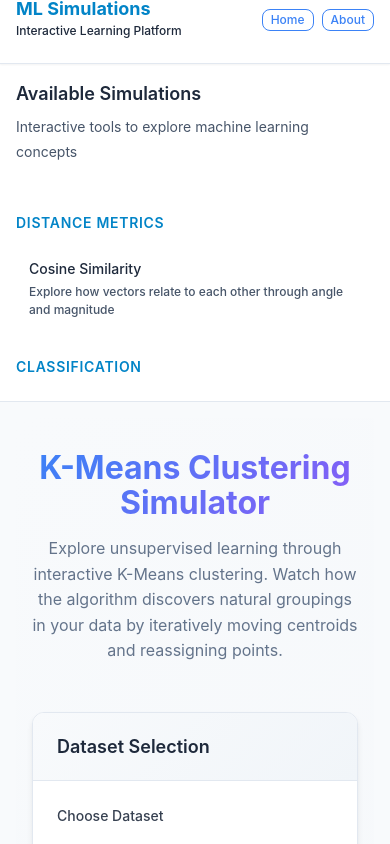
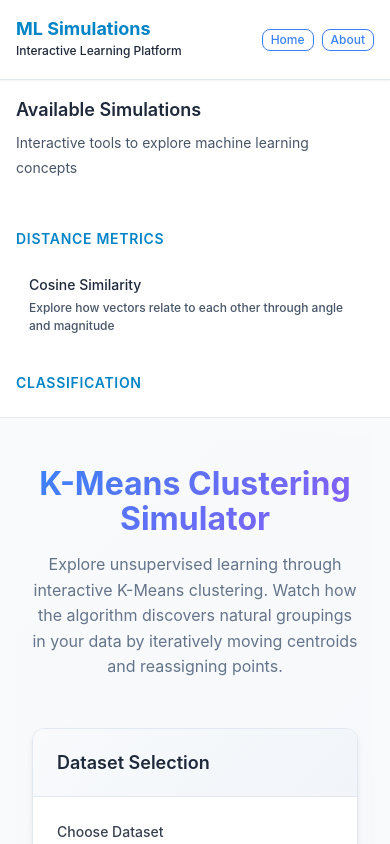
Before and after one commit to untwist/AI4C, a React (Vite) app in the folder ml-simulations/: page /AI4C/kmeans-clustering in a window 390 px wide. Shown: the top 844 px of the page. Built offline with nearby package versions, Linux system fonts and the light colour scheme.

Commit message:
Refactor Header component: Update CSS for improved layout and responsiveness, adjust header height, and streamline JSX structure for better readability.

```diff
--- a/ml-simulations/src/components/Header.css
+++ b/ml-simulations/src/components/Header.css
@@ -6,11 +6,23 @@
     position: sticky;
     top: 0;
     z-index: 100;
+    display: flex;
+    align-items: center;
+}
+
+.header .container {
+    width: 100%;
+    padding: var(--space-4) var(--space-4);
+    display: flex;
+    align-items: center;
+    justify-content: space-between;
 }
 
 .header-logo {
     text-decoration: none;
     color: inherit;
+    display: flex;
+    flex-direction: column;
 }
 
 .header-logo h1 {
@@ -31,7 +43,10 @@
 
 @media (max-width: 768px) {
     .header .container {
-        padding: 0 var(--space-4);
+        padding: var(--space-3) var(--space-4);
+        display: flex;
+        align-items: center;
+        justify-content: space-between;
     }
 
     .header-logo h1 {
--- a/ml-simulations/src/components/Header.tsx
+++ b/ml-simulations/src/components/Header.tsx
@@ -7,7 +7,6 @@ const Header: React.FC = () => {
     return (
         <header className="header">
             <div className="container">
-                <div className="flex items-center justify-between">
                 <Link to="/" className="header-logo">
                     <h1 className="text-xl font-bold text-primary">
                         ML Simulations
@@ -32,7 +31,6 @@ const Header: React.FC = () => {
                     </Link>
                 </nav>
             </div>
-            </div>
         </header>
     );
 };
--- a/ml-simulations/src/styles/design-system.css
+++ b/ml-simulations/src/styles/design-system.css
@@ -155,7 +155,7 @@
     /* Layout */
     --container-max-width: 1200px;
     --sidebar-width: 280px;
-    --header-height: 64px;
+    --header-height: 80px;
 }
 
 /* Base Styles */
```
Lines whose indentation alone changed are shown as unchanged.
